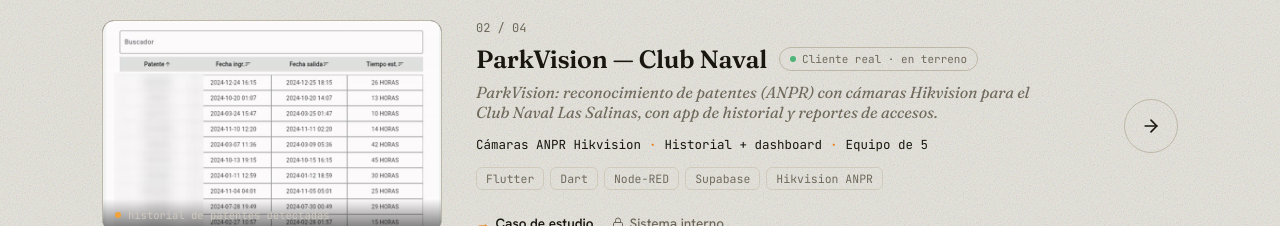
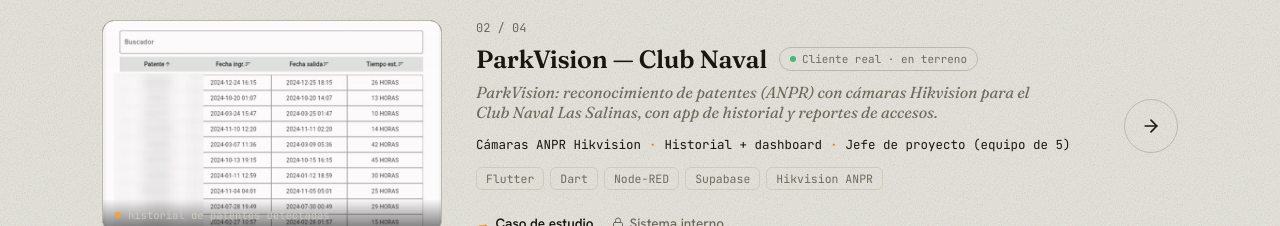
Before and after one commit to Homzk/Portfolio, a React (Vite) app: page / in a window 1280 px wide. Shown: the part 1300-1526 px from the top of the page. Built offline with nearby package versions, Linux system fonts and the light colour scheme.

Commit message:
docs: set LPR/ParkVision role to project lead of the 5-person team

```diff
--- a/src/data/caseStudies.js
+++ b/src/data/caseStudies.js
@@ -124,7 +124,7 @@
       en: "ParkVision: license-plate recognition (ANPR) on Hikvision cameras for Club Naval de Campo Las Salinas, logging vehicle entries and exits and turning them into access analytics.",
     },
     meta: {
-      rol: { es: "Equipo de 5 · Taller de Ingeniería de Software", en: "Team of 5 · Software Engineering Workshop" },
+      rol: { es: "Jefe de proyecto · equipo de 5 (Taller de Ing. de Software)", en: "Project lead · team of 5 (Software Engineering Workshop)" },
       cliente: { es: "Club Naval de Campo Las Salinas", en: "Club Naval de Campo Las Salinas" },
       anio: { es: "2024", en: "2024" },
     },
@@ -158,9 +158,9 @@
         es: ["El club quería <b>identificar las patentes en los portones</b> de entrada y salida, conocer sus días y horas de mayor afluencia y los eventos más populares, y con esos datos premiar a los socios frecuentes y justificar decisiones comerciales. Faltaba un sistema que capturara y analizara esa información de forma automática."],
         en: ["The club wanted to <b>identify plates at the entry and exit gates</b>, learn its peak days and hours and most popular events, and use that data to reward frequent members and justify commercial decisions. There was no system to capture and analyze that information automatically."],
       }},
-      { k: "role", h2: { es: "Proyecto con cliente real, en equipo", en: "A real-client project, as a team" }, paras: {
-        es: ["Lo desarrollamos como un <b>equipo de cinco</b> en el Taller de Ingeniería de Software de la PUCV, con metodología iterativa: levantamiento de requerimientos con el cliente, instalación de las cámaras en terreno, integración de los datos y construcción de la aplicación de gestión."],
-        en: ["We built it as a <b>five-person team</b> in PUCV's Software Engineering Workshop, iteratively: requirements gathering with the client, on-site camera installation, data integration and building the management app."],
+      { k: "role", h2: { es: "Jefe de proyecto de un equipo de cinco", en: "Project lead of a five-person team" }, paras: {
+        es: ["Fui <b>jefe de proyecto</b> de un equipo de cinco en el Taller de Ingeniería de Software de la PUCV: coordiné la planificación, las reuniones con el cliente y el avance del equipo con metodología iterativa — desde el levantamiento de requerimientos y la instalación de las cámaras en terreno hasta la integración de los datos y la app de gestión."],
+        en: ["I was the <b>project lead</b> of a five-person team in PUCV's Software Engineering Workshop: I coordinated planning, client meetings and the team's progress with an iterative methodology — from requirements gathering and on-site camera installation to data integration and the management app."],
       }},
       { k: "solution", h2: { es: "Cámaras ANPR + Node-RED + app de gestión", en: "ANPR cameras + Node-RED + management app" }, paras: {
         es: ["Cámaras <b>Hikvision DeepinView con ANPR integrado</b> capturan la patente y la hora cada vez que un vehículo entra o sale. <b>Node-RED</b> toma esos datos y los lleva a una base de datos <b>Supabase (PostgreSQL)</b>. Sobre ella, una app responsive en <b>Flutter</b> con dos módulos: <b>historial</b> (filtrar por patente, ordenar por entrada/salida y tiempo de estadía, rango de fechas) y un <b>dashboard</b> de reportes y gráficos por período."],
@@ -185,7 +185,7 @@
       { v: "ANPR", k: { es: "Reconocimiento por cámara Hikvision", en: "Recognition by Hikvision camera" } },
       { v: "2", k: { es: "Módulos: historial + reportes", en: "Modules: history + reports" } },
       { v: "En terreno", k: { es: "Cámaras instaladas en el club", en: "Cameras installed at the club" } },
-      { v: "5", k: { es: "Equipo · Taller de Ing. de Software", en: "Team · Software Eng. Workshop" } },
+      { v: "5", k: { es: "Equipo liderado (jefe de proyecto)", en: "Team led (project lead)" } },
     ],
     stack: ["Flutter", "Dart", "Node-RED", "Supabase", "PostgreSQL", "Hikvision ANPR"],
     learnings: {
--- a/src/data/projects.js
+++ b/src/data/projects.js
@@ -27,7 +27,7 @@
     cap:"Maderas Ponotro · sitio en producción", links:[{k:"live",href:"https://maderasponotro.cl"},{k:"priv"}], open:"https://maderasponotro.cl" },
   { n:"02", slug:"lpr", name:"ParkVision — Club Naval", badge: lang==="es"?"Cliente real · en terreno":"Real client · on-site", live:true,
     desc: lang==="es"?"ParkVision: reconocimiento de patentes (ANPR) con cámaras Hikvision para el Club Naval Las Salinas, con app de historial y reportes de accesos.":"ParkVision: license-plate recognition (ANPR) with Hikvision cameras for Club Naval Las Salinas, with a history and access-reports app.",
-    metrics: lang==="es"?["Cámaras ANPR Hikvision","Historial + dashboard","Equipo de 5"]:["Hikvision ANPR cameras","History + dashboard","Team of 5"], chips:["Flutter","Dart","Node-RED","Supabase","Hikvision ANPR"],
+    metrics: lang==="es"?["Cámaras ANPR Hikvision","Historial + dashboard","Jefe de proyecto (equipo de 5)"]:["Hikvision ANPR cameras","History + dashboard","Project lead (team of 5)"], chips:["Flutter","Dart","Node-RED","Supabase","Hikvision ANPR"],
     cap:"historial de patentes detectadas", links:[{k:"case"},{k:"intern"}], open:"#lpr" },
   { n:"03", slug:"airvision", name:"AirVision", feat:true, badge: lang==="es"?"En vivo":"Live", live:true,
     desc: lang==="es"?"Dashboard de calidad del aire de Chile en tiempo real: 169 estaciones, mapa, alertas y arquitectura realtime.":"Realtime air-quality dashboard for Chile: 169 stations, map, alerts and a realtime architecture.",
```
